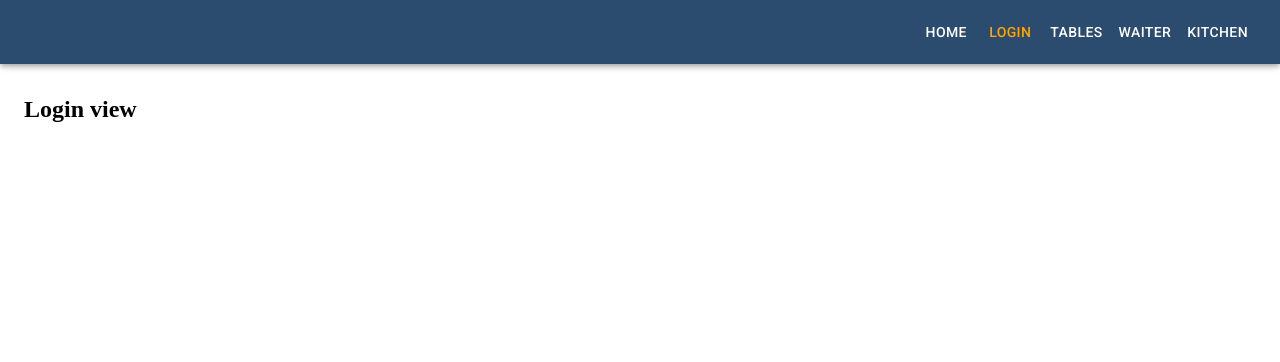
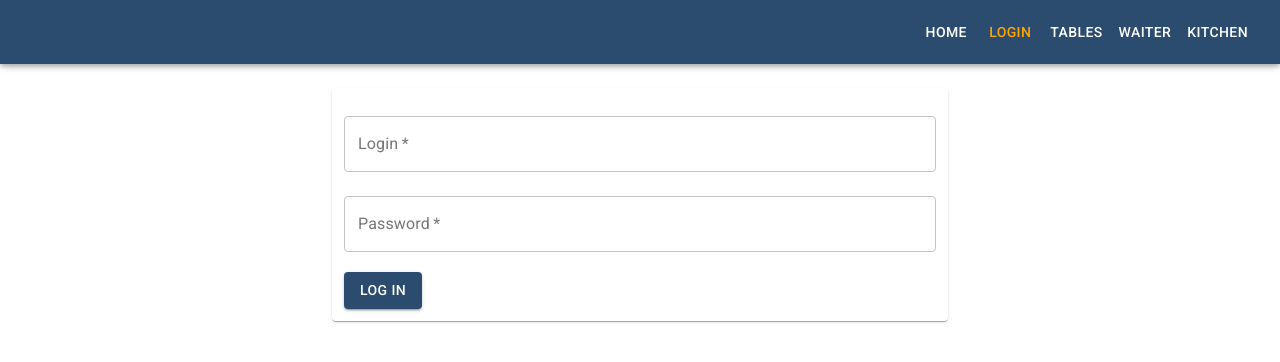
Before and after one commit to doforever/pizzeria-portal, a React (Create React App) app: page /panel/login in a window 1280 px wide. Shown: the top 362 px of the page. Built offline with nearby package versions, Linux system fonts and the light colour scheme.

Commit message:
Fill login view with materialUI components

```diff
--- a/src/components/views/Login/Login.js
+++ b/src/components/views/Login/Login.js
@@ -1,9 +1,37 @@
 import React from 'react';
 import styles from './Login.module.scss';
 
+import Grid from '@material-ui/core/Grid';
+import Button from '@material-ui/core/Button';
+import Paper from '@material-ui/core/Paper';
+import TextField from '@material-ui/core/TextField';
+
 const Login = () => (
   <div className={styles.component}>
-    <h2>Login view</h2>
+    <Grid container justify='center'alignContent='center'>
+      <Grid item xs='12' sm='8' md='6'>
+        <Paper className={styles.content}>
+          <form noValidate>
+            <TextField
+              required
+              id="login"
+              label="Login"
+              variant="outlined"
+              fullWidth
+              margin='normal'/>
+            <TextField
+              required
+              id="password"
+              label="Password"
+              type="password"
+              variant="outlined"
+              fullWidth
+              margin='normal'/>
+            <Button className={styles.submit} variant='contained' color='primary' href='/panel'>Log in</Button>
+          </form>
+        </Paper>
+      </Grid>
+    </Grid>
   </div>
 );
 
--- a/src/components/views/Login/Login.module.scss
+++ b/src/components/views/Login/Login.module.scss
@@ -1,5 +1,13 @@
 @import '../../../styles/settings.scss';
 
 .component {
-  padding: $base-size 0;
+  padding: $base-size*2 0;
 }
+
+.content {
+  padding: $base-size;
+}
+
+.submit {
+  margin-top: $base-size;
+}
```
